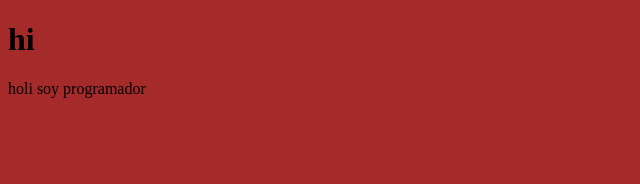
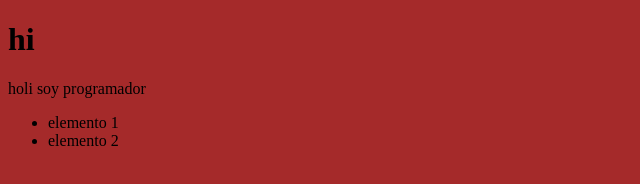
Before and after one commit to jainersiado/git-main, a plain HTML site: page index.html in a window 1280 px wide. Shown: the whole page, without its empty margins (0-640 px from the left). Drawn offline with Linux system fonts and the light colour scheme.

Commit message:
full vakano

```diff
--- a/index.html
+++ b/index.html
@@ -9,5 +9,9 @@
 <body>
     <h1>hi</h1>
     <p>holi soy programador</p>
+    <ul>
+        <li>elemento 1</li>
+        <li>elemento 2</li>
+    </ul>
 </body>
 </html>
```
